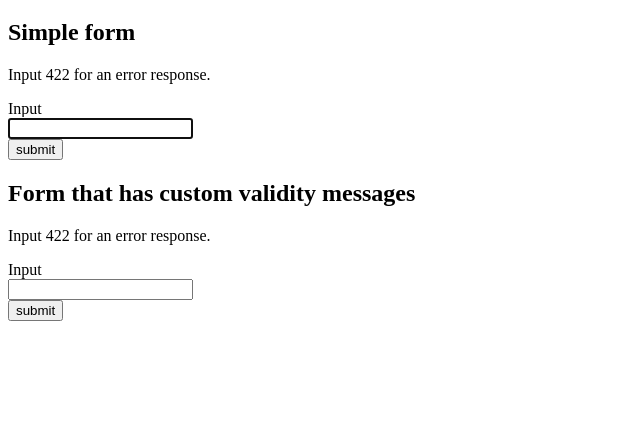
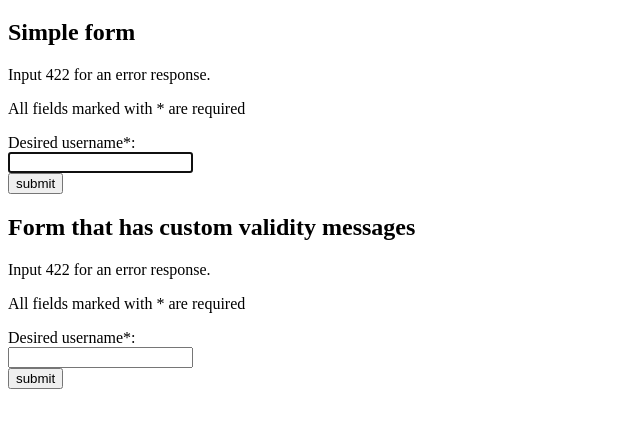
Before and after one commit to github/auto-check-element, a website: page examples/index.html in a window 1280 px wide. Shown: the part 61-488 px from the top of the page, without its empty margins (0-640 px from the left). Drawn offline with Linux system fonts and the light colour scheme.

Commit message:
use a more descriptive examplar name for example fields

```diff
--- a/examples/index.html
+++ b/examples/index.html
@@ -14,7 +14,9 @@
       <h2>Simple form</h2>
       <p>Input 422 for an error response.</p>
       <form>
-        <label for="simple-field">Input</label>
+        <p>All fields marked with * are required</p>
+
+        <label for="simple-field">Desired username*:</label>
         <auto-check csrf="foo" src="/demo" required>
           <input id="simple-field" autofocus name="foo" required />
           <code class="state"></code>
@@ -25,7 +27,9 @@
       <h2>Form that has custom validity messages</h2>
       <p>Input 422 for an error response.</p>
       <form id="custom">
-        <label for="custom-field">Input</label>
+        <p>All fields marked with * are required</p>
+
+        <label for="custom-field">Desired username*:</label>
         <auto-check csrf="foo" src="/demo" required>
           <input id="custom-field" autofocus class="json" name="foo" required />
           <code class="state"></code>
```
